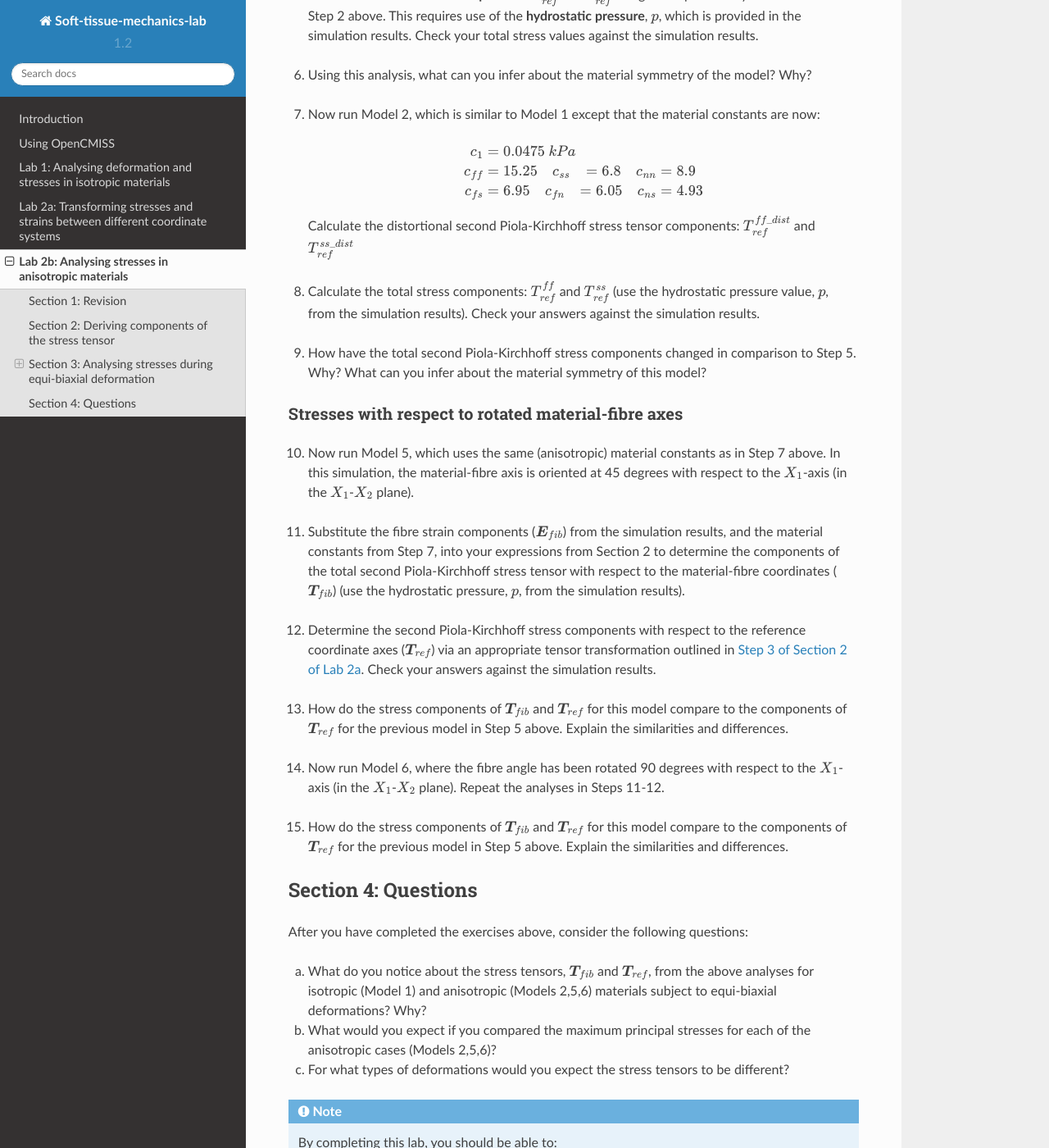
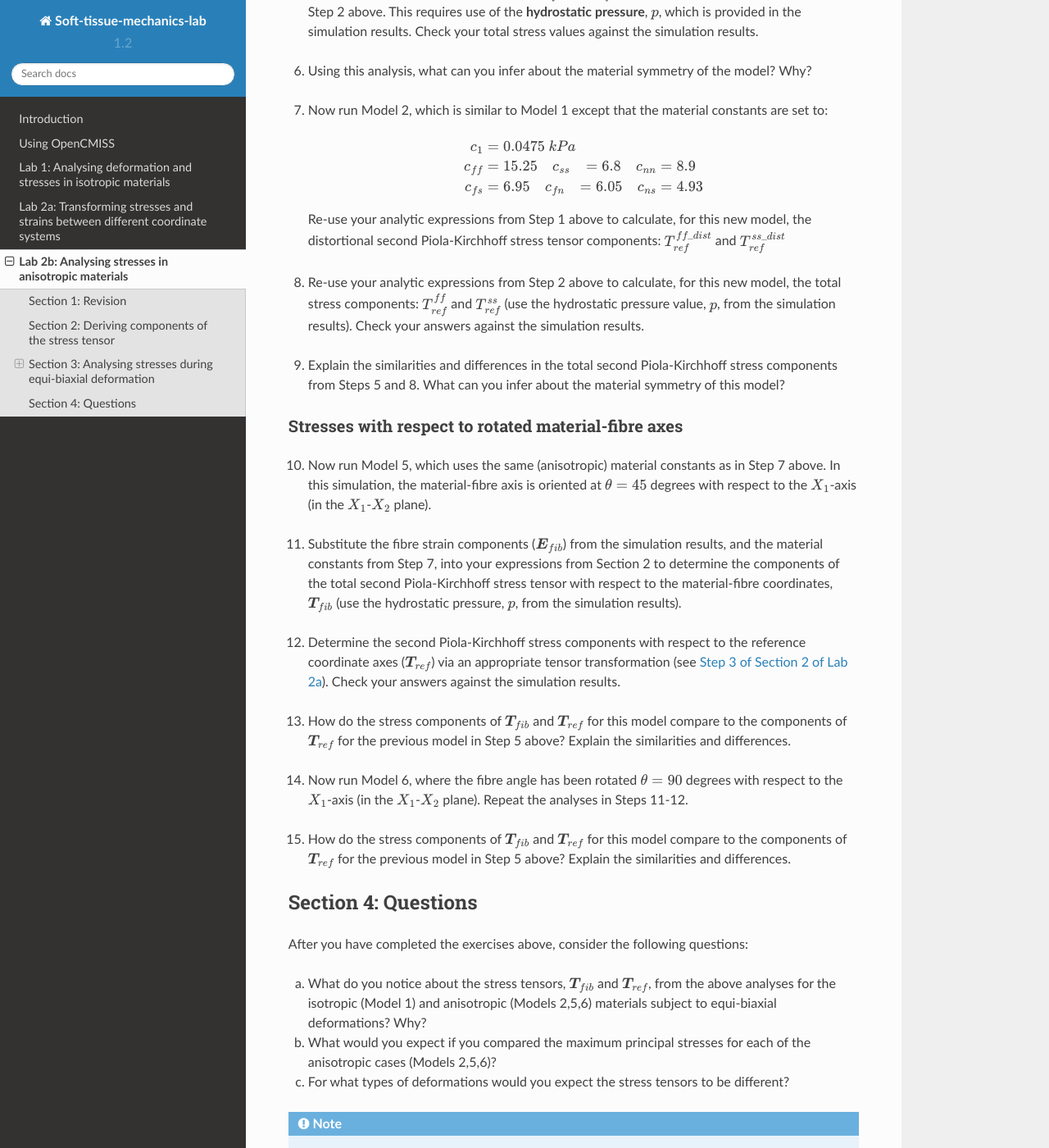
Before and after one commit to mpnash/soft-tissue-mechanics-labs, a Sphinx documentation site: the page built from docs/source/lab3.rst, in a window 1280 px wide and 1400 px high, scrolled down 1942 px. Shown: the whole window at 82% size. Built offline with Sphinx 7.4.7 and the Read the Docs theme 2.0.0, drawn with Linux system fonts in a browser that asks for light colours; some of the changed text lies outside the part shown.

Commit message:
Update lab3.rst

```diff
--- a/docs/source/lab3.rst
+++ b/docs/source/lab3.rst
@@ -47,7 +47,7 @@ Section 2: Deriving components of the stress tensor
           2c_{fn}(\frac{1}{2}(E_{fn}+E_{nf}))^{2} +
           2c_{ns}(\frac{1}{2}(E_{ns}+E_{sn}))^{2}
 
-Differentiate this strain energy density function with respect to the Green-Lagrange strain components (:math:`E_{\alpha \beta}`), and thus derive analytic expressions for the **distortional components of the second Piola-Kirchhoff stress tensor**.
+  Differentiate this strain energy density function with respect to the Green-Lagrange strain components (:math:`E_{\alpha \beta}`), and thus derive analytic expressions for the **distortional components of the second Piola-Kirchhoff stress tensor**.
 
   .. Note::
 
@@ -100,7 +100,7 @@ Stresses with respect to the reference axes
 
 |vspace|
 
-7. Now run Model 2, which is similar to Model 1 except that the material constants are now:
+7. Now run Model 2, which is similar to Model 1 except that the material constants are set to:
 
   .. math::
 
@@ -112,42 +112,42 @@ Stresses with respect to the reference axes
     c_{fn} &= 6.05 ~~~~
     c_{ns} &= 4.93
 
-  Calculate the distortional second Piola-Kirchhoff stress tensor components: :math:`T_{ref}^{ff\_dist}` and :math:`T_{ref}^{ss\_dist}`
+  Re-use your analytic expressions from Step 1 above to calculate, for this new model, the distortional second Piola-Kirchhoff stress tensor components: :math:`T_{ref}^{ff\_dist}` and :math:`T_{ref}^{ss\_dist}`
 
 |vspace|
 
-8.  Calculate the total stress components: :math:`T_{ref}^{ff}` and :math:`T_{ref}^{ss}` (use the hydrostatic pressure value, :math:`p`, from the simulation results). Check your answers against the simulation results.
+8.  Re-use your analytic expressions from Step 2 above to calculate, for this new model, the total stress components: :math:`T_{ref}^{ff}` and :math:`T_{ref}^{ss}` (use the hydrostatic pressure value, :math:`p`, from the simulation results). Check your answers against the simulation results.
 
 |vspace|
 
-9. How have the total second Piola-Kirchhoff stress components changed in comparison to Step 5. Why? What can you infer about the material symmetry of this model?
+9. Explain the similarities and differences in the total second Piola-Kirchhoff stress components from Steps 5 and 8.  What can you infer about the material symmetry of this model?
 
 |vspace|
 
 Stresses with respect to rotated material-fibre axes
 ----------------------------------------------------
 
-10. Now run Model 5, which uses the same (anisotropic) material constants as in Step 7 above. In this simulation, the material-fibre axis is oriented at 45 degrees with respect to the :math:`X_{1}`-axis (in the :math:`X_{1}`-:math:`X_{2}` plane).
+10. Now run Model 5, which uses the same (anisotropic) material constants as in Step 7 above. In this simulation, the material-fibre axis is oriented at :math:`\theta=45` degrees with respect to the :math:`X_{1}`-axis (in the :math:`X_{1}`-:math:`X_{2}` plane).
 
 |vspace|
 
-11. Substitute the fibre strain components (:math:`\boldsymbol{E}_{fib}`) from the simulation results, and the material constants from Step 7, into your expressions from Section 2 to determine the components of the total second Piola-Kirchhoff stress tensor with respect to the material-fibre coordinates (:math:`\boldsymbol{T}_{fib}`) (use the hydrostatic pressure, :math:`p`, from the simulation results).
+11. Substitute the fibre strain components (:math:`\boldsymbol{E}_{fib}`) from the simulation results, and the material constants from Step 7, into your expressions from Section 2 to determine the components of the total second Piola-Kirchhoff stress tensor with respect to the material-fibre coordinates, :math:`\boldsymbol{T}_{fib}` (use the hydrostatic pressure, :math:`p`, from the simulation results).
 
 |vspace|
 
-12. Determine the second Piola-Kirchhoff stress components with respect to the reference coordinate axes (:math:`\boldsymbol{T}_{ref}`) via an appropriate tensor transformation outlined in :ref:`Step 3 of Section 2 of Lab 2a <tensor_transformations>`. Check your answers against the simulation results.
+12. Determine the second Piola-Kirchhoff stress components with respect to the reference coordinate axes (:math:`\boldsymbol{T}_{ref}`) via an appropriate tensor transformation (see :ref:`Step 3 of Section 2 of Lab 2a <tensor_transformations>`). Check your answers against the simulation results.
 
 |vspace|
 
-13. How do the stress components of :math:`\boldsymbol{T}_{fib}` and :math:`\boldsymbol{T}_{ref}` for this model compare to the components of :math:`\boldsymbol{T}_{ref}` for the previous model in Step 5 above. Explain the similarities and differences.
+13. How do the stress components of :math:`\boldsymbol{T}_{fib}` and :math:`\boldsymbol{T}_{ref}` for this model compare to the components of :math:`\boldsymbol{T}_{ref}` for the previous model in Step 5 above? Explain the similarities and differences.
 
 |vspace|
 
-14. Now run Model 6, where the fibre angle has been rotated 90 degrees with respect to the :math:`X_{1}`-axis (in the :math:`X_{1}`-:math:`X_{2}` plane). Repeat the analyses in Steps 11-12.
+14. Now run Model 6, where the fibre angle has been rotated :math:`\theta=90` degrees with respect to the :math:`X_{1}`-axis (in the :math:`X_{1}`-:math:`X_{2}` plane). Repeat the analyses in Steps 11-12.
 
 |vspace|
 
-15. How do the stress components of :math:`\boldsymbol{T}_{fib}` and :math:`\boldsymbol{T}_{ref}` for this model compare to the components of :math:`\boldsymbol{T}_{ref}` for the previous model in Step 5 above. Explain the similarities and differences.
+15. How do the stress components of :math:`\boldsymbol{T}_{fib}` and :math:`\boldsymbol{T}_{ref}` for this model compare to the components of :math:`\boldsymbol{T}_{ref}` for the previous model in Step 5 above? Explain the similarities and differences.
 
 |vspace|
 
@@ -157,7 +157,7 @@ Section 4: Questions
 
 After you have completed the exercises above, consider the following questions:
 
-a. What do you notice about the stress tensors, :math:`\boldsymbol{T}_{fib}` and :math:`\boldsymbol{T}_{ref}`, from the above analyses for isotropic (Model 1) and anisotropic (Models 2,5,6) materials subject to equi-biaxial deformations? Why?
+a. What do you notice about the stress tensors, :math:`\boldsymbol{T}_{fib}` and :math:`\boldsymbol{T}_{ref}`, from the above analyses for the isotropic (Model 1) and anisotropic (Models 2,5,6) materials subject to equi-biaxial deformations? Why?
 
 b. What would you expect if you compared the maximum principal stresses for each of the anisotropic cases (Models 2,5,6)?
 
@@ -169,6 +169,6 @@ c. For what types of deformations would you expect the stress tensors to be diff
 
   By completing this lab, you should be able to:
 
-    - derive components of the second Piola-Kirchhoff stress tensor.
+    - derive expressions for the components of the second Piola-Kirchhoff stress tensor.
 
     - evaluate components of the second Piola-Kirchhoff stress tensor with respect to spatial or material-fibre coordinates.
```
Also changed, not shown: other parts of docs/source/lab3.rst (+1 -1 lines).
